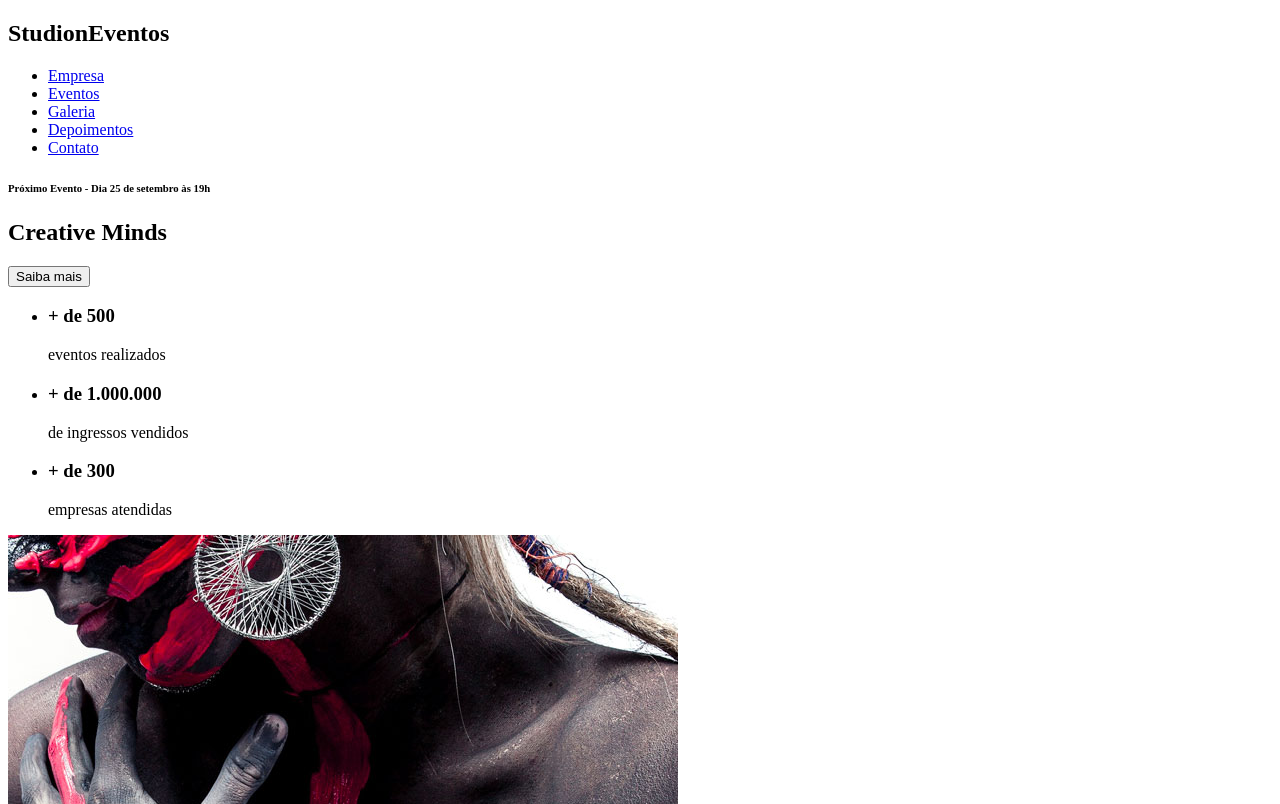
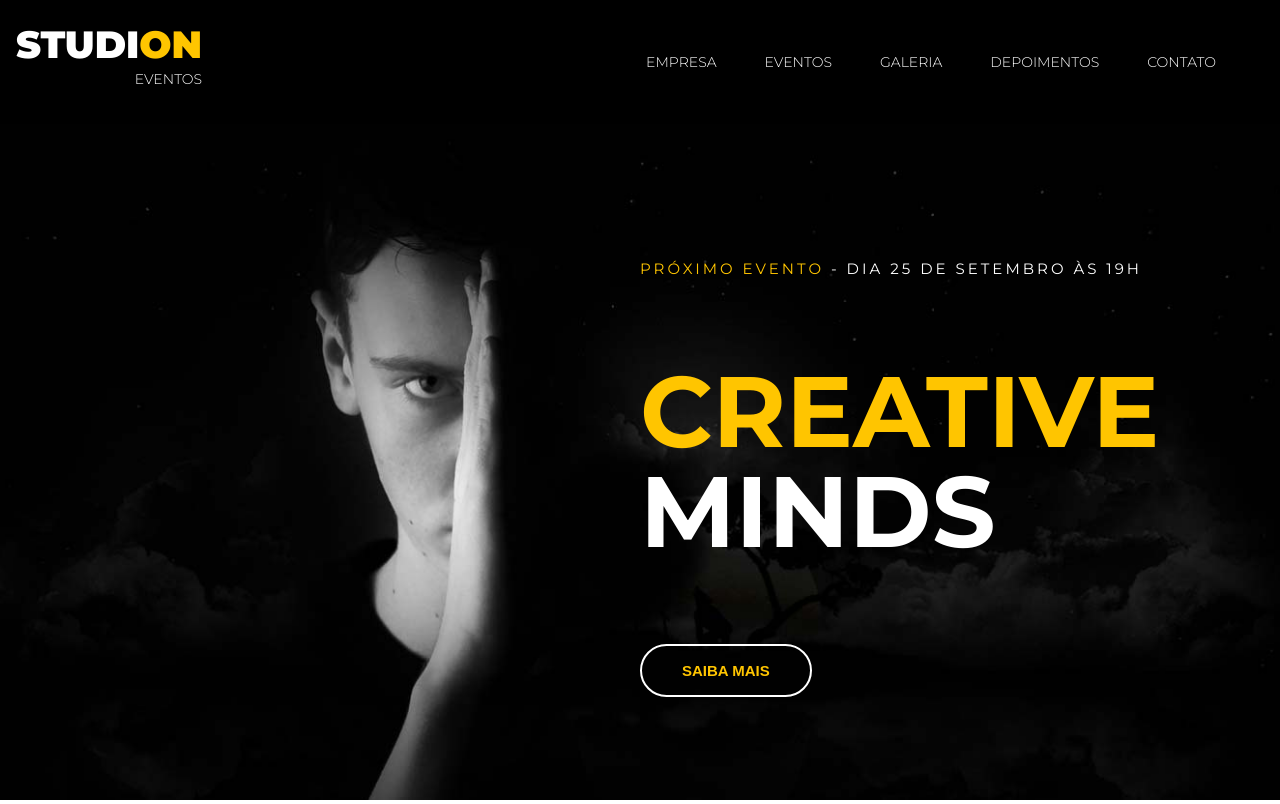
Before and after one commit to danielsilveira-dev/studion, a website: page src/index.html in a window 1280 px wide. Shown: the top 804 px of the page. Drawn offline with Linux system fonts and the light colour scheme.

Commit message:
feat(header):implemented header styles

```diff
--- a/src/index.html
+++ b/src/index.html
@@ -3,13 +3,17 @@
     <head>
         <meta charset="UTF-8">
         <meta name="viewport" content="width=device-width, initial-scale=1.0">
+        <link rel="stylesheet" href="style.css">
         <title>Studion</title>
     </head>
 
     <body>
-        <nav>
-            <h1>Studi<span>on</span><span>Eventos</span></h1>
-            <ul>
+        <nav class="navbar">
+            <h1 class="logo-studion">
+                Studi<span class="copy--primary">on</span>
+                <span class="logo-studion__subtitle">Eventos</span>
+            </h1>
+            <ul class="navbar__links">
                 <li>
                     <a href="#empresa">
                         Empresa
@@ -41,9 +45,16 @@
         <header>
             <div id="slider">
                 <div class="slide">
-                    <h6><span>Próximo Evento</span> - Dia 25 de setembro às 19h</h6>
-                    <h2><span>Creative</span> Minds</h2>
-                    <button>Saiba mais</button>
+                    <img
+                    class="slide__background-image"
+                    src="./images/banner.jpg"
+                    alt="Studion Banner"
+                    />
+                    <div class="slide__copy">
+                        <h6><span class="copy--primary">Próximo Evento</span> - Dia 25 de setembro às 19h</h6>
+                        <h2><span class="copy--primary">Creative</span> Minds</h2>
+                        <button class="btn btn--slide">Saiba mais</button>
+                    </div>
                 </div>
 
             </div>
@@ -68,8 +79,8 @@
             </section>
 
             <section>
+                    <img src="./images/institutional.jpg" />
                 <div>
-                    <img src="./images/institutional.jpg" />
                     <h6>fazemos seu evento acontecer</h6>
                     <h4>Lorem ipsum dolor sit amet consectetur, adipisicing elit.</h4>
                     <p>
@@ -93,8 +104,8 @@
         <footer>
             <h2>Studi<span>on</span><span>Eventos</span></h2>
             <form>
-                <label>receba news e promoções</label>
-                <input type="email" placeholder="email" />
+                <label for="email">receba news e promoções</label>
+                <input id="email" type="email" placeholder="email" />
                 <button type="submit">Enviar</button>
             </form>
 
--- /dev/null
+++ b/src/style.css
@@ -0,0 +1,134 @@
+@import url('https://fonts.googleapis.com/css2?family=Montserrat:wght@300;400;700;900&display=swap');
+*{
+    box-sizing: border-box;
+}
+
+:root{
+    font-family: 'Montserrat', sans-serif;
+    font-size: 16px; /* Tamanho padrão de font no root é de 16px = 1rem */
+
+    /* Variáveis */
+    --color-primary: #ffc500;
+    --default-padding:1rem;
+}
+
+body{
+    margin: 0;
+    padding-top: 7.75rem; /* 2 Valores Cima e Baixo Esquerda e Direita */
+}
+ul{
+    display: flex;
+    list-style: none;
+    padding-left: 0;
+}
+.navbar{
+    position: fixed;
+    z-index: 1;
+
+    display: grid;
+    grid-template-columns: 1fr 9fr;
+
+    align-items: center;
+
+    top: 0;
+    left: 0;
+
+    width: 100vw;
+    height: 7.75rem;
+    padding: 0 1rem;
+
+    background-color: #000;
+    color: #fff;
+}
+.navbar__links {
+    justify-self: end;
+}
+.navbar__links li {
+    font-size: 0.875rem;
+    margin-right: 3rem; /* Para saber a quantidade de rem dividir quandidade de pixels por 16 */
+    text-transform: uppercase;
+}
+.navbar__links a {
+    font-weight: 300;
+    color: #fff;
+    text-decoration: none;
+}
+.navbar__links a:hover {
+    color: var(--color-primary);
+}
+.logo-studion {
+    font-size: 2.375rem;
+    font-weight: 900;
+    line-height: 1ch; /* Relativa ao tamanho da altura do glifo 0 da fonte */
+    text-align: right;
+    text-transform: uppercase;
+}
+.logo-studion__subtitle {
+    font-weight: 300;
+    font-size: .875rem;
+}
+.copy--primary{
+    color: var(--color-primary);
+}
+
+/* SLIDER */
+#slider{
+    background-color: #000;
+    color: #FFF;
+    /*
+    Primeira foma para inserir imagem pelo CSS
+    background-image: url('./images/banner.jpg');
+    background-size: cover;
+    background-repeat: no-repeat;
+    background-position: center;
+    */
+
+}
+.slide{
+    position: relative;
+    height: calc(100vh - 7.75rem);
+}
+.slide__background-image {
+    width: 100%;
+    height: 100%;
+    object-fit: cover;
+    object-position: center;
+}
+.slide__copy {
+    position: absolute;
+    top: 6.25rem;
+    left: 50vw;
+}
+.slide__copy h6{
+    font-size: 0.9375rem;
+    font-weight: 400; /* Equivalente ao peso da fonte que é "Regular" */
+    text-transform: uppercase;
+    letter-spacing: .1875rem;
+}
+.slide__copy h2{
+    font-size: 6.25rem;
+    text-transform: uppercase;
+    line-height: 6.25rem;
+}
+.slide__copy h2 span {
+    display: block;
+}
+.btn {
+    cursor: pointer;
+    padding:1rem 2.5rem;
+    color: var(--color-primary);
+    border: .125rem solid #fff;
+    background: unset;
+    border-radius: 5rem;
+    font-size: .9375rem;
+    font-weight: 700;
+    text-transform: uppercase;
+    transition: 0.5s all ease;
+}
+.btn:hover,
+.btn:active,
+.btn:focus {
+    border-color: var(--color-primary);
+    background-color: var(--color-primary);
+    color: #fff;
+}
```
